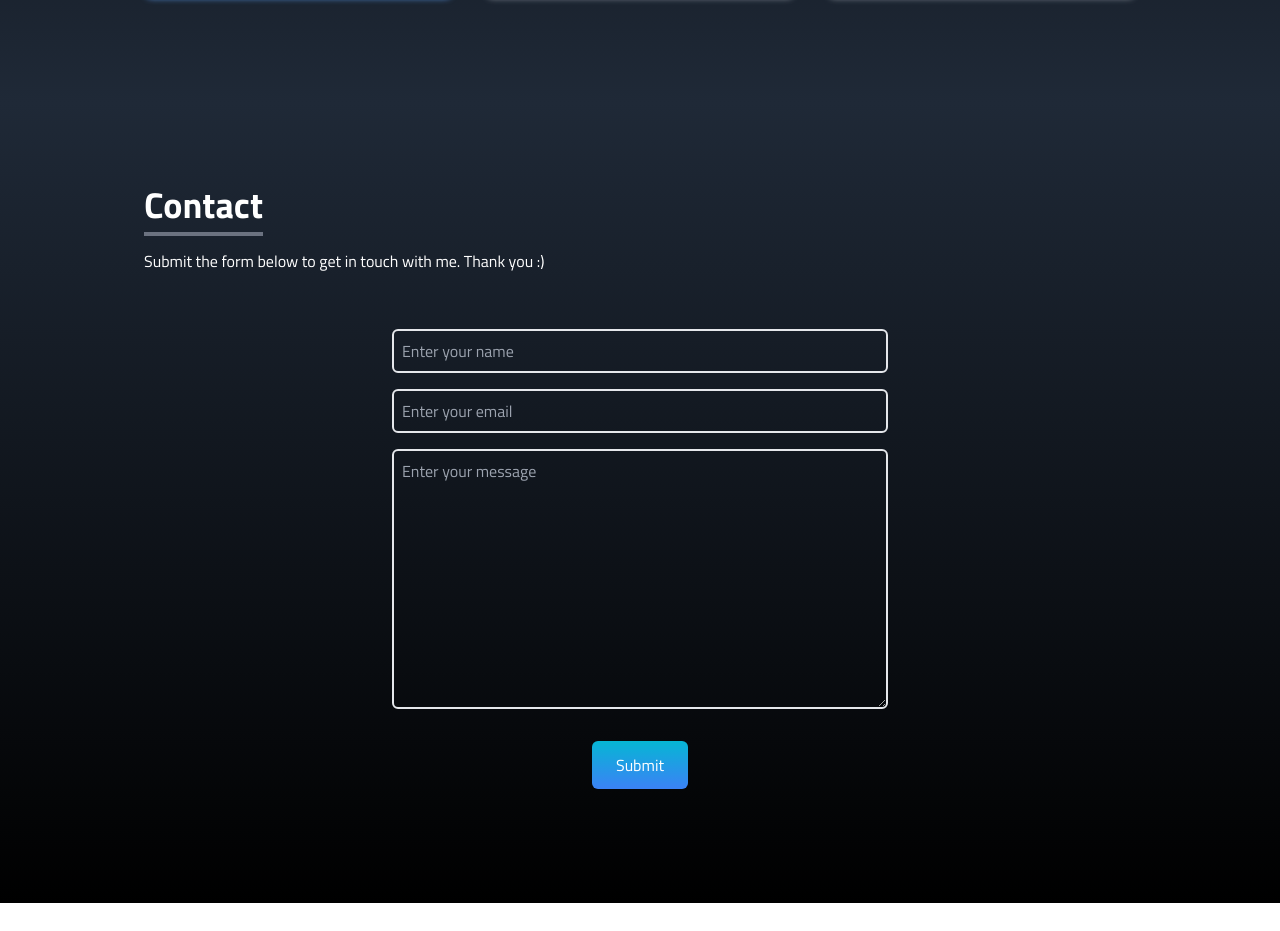
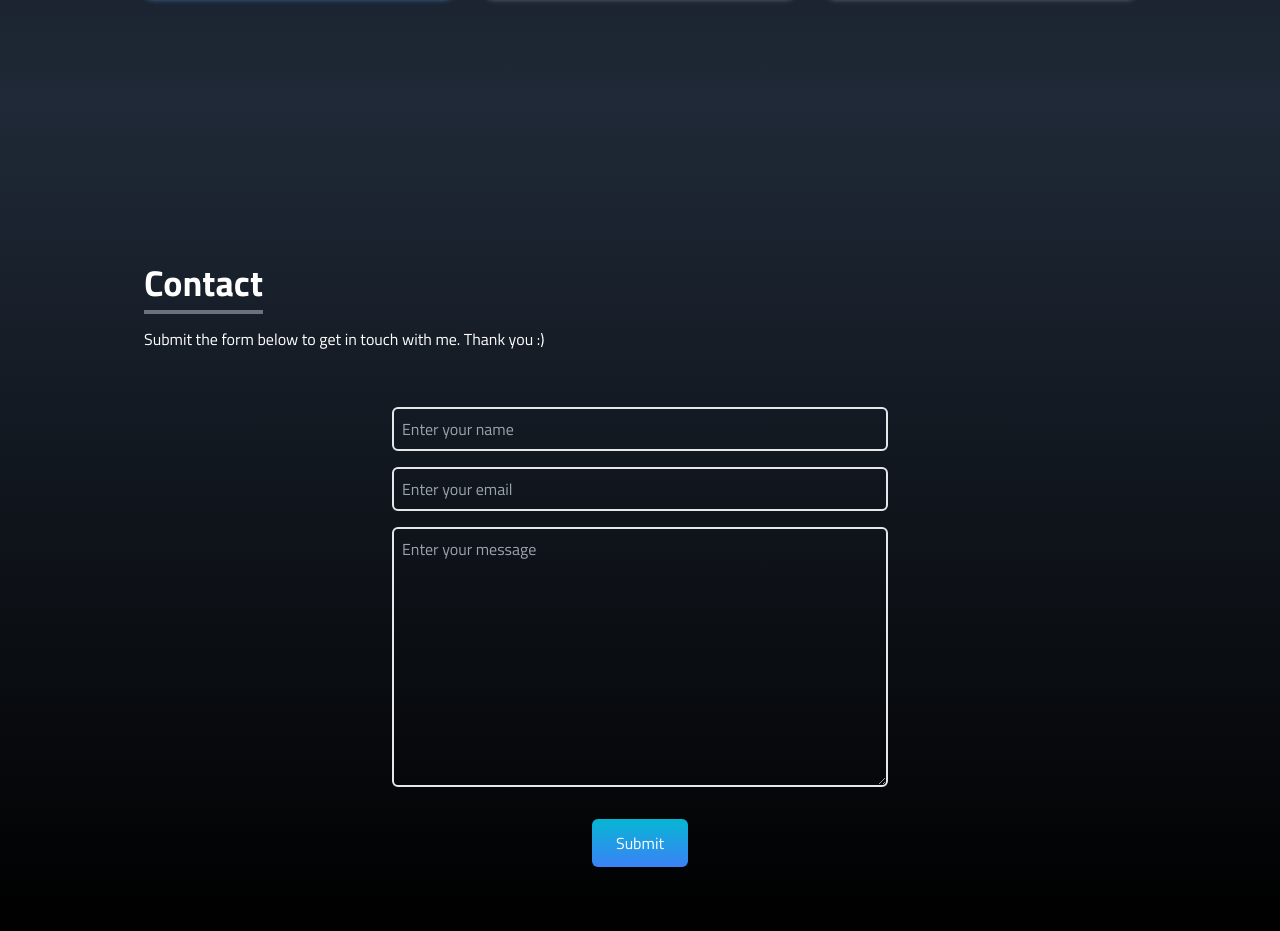
Before and after one commit to belaro24/my-react-portfolio, a React (Create React App) app: page / in a window 1280 px wide. Shown: the part 2297-3228 px from the top of the page. Before the commit the page ends 3200 px from the top, so only its background shows below. Built offline with nearby package versions, Linux system fonts and the light colour scheme.

Commit message:
minor refactor

```diff
--- a/src/components/Contact.jsx
+++ b/src/components/Contact.jsx
@@ -4,9 +4,9 @@ const Contact = () => {
   return (
     <div
       name="contact"
-      className="w-full h-screen bg-gradient-to-b from-gray-800 to-black p-4 text-white"
+      className="w-full h-full bg-gradient-to-b from-gray-800 to-black p-4 text-white"
     >
-      <div className="flex flex-col p-4 justify-center max-w-screen-lg mx-auto h-full">
+      <div className="flex flex-col p-4 justify-center max-w-screen-lg mx-auto h-full mt-32">
         <div className="pb-8">
           <p className="text-4xl font-bold inline border-b-4 border-gray-500">
             Contact
```
